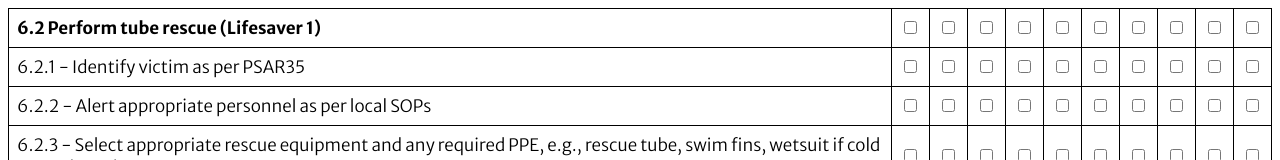
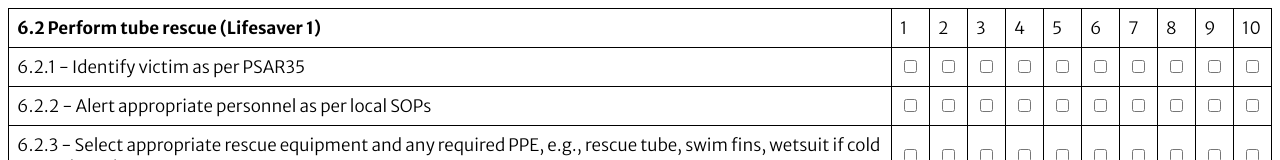
Before and after one commit to G0dS0n/G0dS0n-table-checkbox6-sls1, a plain HTML site: page index.html in a window 1280 px wide. Shown: the top 160 px of the page. Drawn offline with Linux system fonts and the light colour scheme.

Commit message:
Header changes to numbers

```diff
--- a/index.html
+++ b/index.html
@@ -76,16 +76,16 @@
       <tbody>
         <tr>
           <td> <strong>6.2 Perform tube rescue (Lifesaver 1)</strong></td>
-          <td><input type="checkbox" /></td>
-          <td><input type="checkbox" /></td>
-          <td><input type="checkbox" /></td>
-          <td><input type="checkbox" /></td>
-          <td><input type="checkbox" /></td>
-          <td><input type="checkbox" /></td>
-          <td><input type="checkbox" /></td>
-          <td><input type="checkbox" /></td>
-          <td><input type="checkbox" /></td>
-          <td><input type="checkbox" /></td>
+          <td>1</td>
+          <td>2</td>
+          <td>3</td>
+          <td>4</td>
+          <td>5</td>
+          <td>6</td>
+          <td>7</td>
+          <td>8</td>
+          <td>9</td>
+          <td>10</td>
         </tr>
         <tr>
           <td> 6.2.1 - Identify victim as per PSAR35</td>
```
